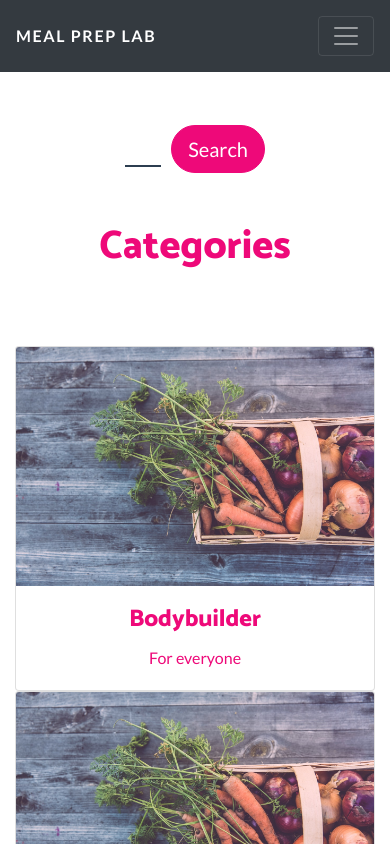
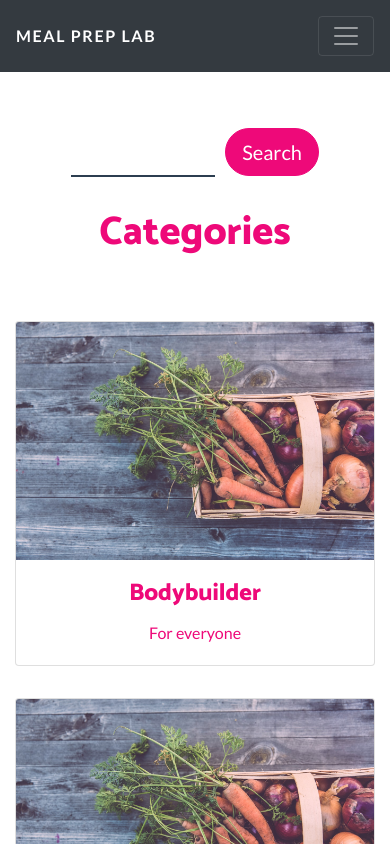
Before and after one commit to unhingedmagikarp/mealpreplab, a React (Create React App) app in the folder mealprep/: page /categories in a window 390 px wide. Shown: the top 844 px of the page. Built offline with nearby package versions, Linux system fonts and the light colour scheme.

Commit message:
search responsive design, block redesign

```diff
--- /dev/null
+++ b/mealprep/src/Components/Categories/Category.css
@@ -0,0 +1,13 @@
+.pageTitle {
+  margin-bottom: 3rem;
+  margin-top: 2rem;
+}
+
+.textColor {
+  color: #ee0979;
+}
+
+.spaceAround {
+  margin-top: 1rem;
+  margin-bottom: 1rem;
+}
--- a/mealprep/src/Components/Categories/CategoryItem.js
+++ b/mealprep/src/Components/Categories/CategoryItem.js
@@ -5,7 +5,7 @@ const CategoryItem = props => {
   return (
     <Link
       to="/"
-      className="col-sm-6 col-lg-4"
+      className="col-sm-6 col-lg-4 spaceAround"
       href={props.path}
       style={{ textDecoration: "none" }}
     >
--- a/mealprep/src/Components/Categories/CategoryPage.js
+++ b/mealprep/src/Components/Categories/CategoryPage.js
@@ -2,19 +2,15 @@ import React, { Component } from "react";
 import LandingPicture from "../../Assets/img/cats.jpg";
 import SearchItem from "../Search/SearchItem";
 import CategoryItem from "./CategoryItem";
+import "./Category.css";
 
 class CategoryPage extends Component {
   render() {
     return (
       <div className="container" style={{ marginTop: "125px" }}>
         <SearchItem />
-        <div
-          className="block-heading"
-          style={{ marginBottom: "75px", marginTop: "50px" }}
-        >
-          <h1 className="text-center" style={{ color: "#ee0979" }}>
-            Categories
-          </h1>
+        <div className="block-heading pageTitle">
+          <h1 className="text-center textColor">Categories</h1>
         </div>
 
         <div style={{ minHeight: "800px" }}>
--- a/mealprep/src/Components/Search/Search.css
+++ b/mealprep/src/Components/Search/Search.css
@@ -4,8 +4,8 @@
   border-bottom: solid 2px #2c3e50;
   margin-right: 10px;
   letter-spacing: 2px;
-  width: 10%;
-  padding: 0.4rem;
+  width: 15%;
+  padding: 0.8rem;
 }
 
 .form__button {
@@ -28,3 +28,27 @@ input:-webkit-autofill {
   -webkit-box-shadow: 0 0 0 30px #f3f3f3 inset;
   -webkit-text-fill-color: #2c3e50 !important;
 }
+
+@media screen and (max-width: 1200px) {
+  .form__input {
+    width: 20%;
+  }
+}
+
+@media screen and (max-width: 992px) {
+  .form__input {
+    width: 25%;
+  }
+}
+
+@media screen and (max-width: 768px) {
+  .form__input {
+    width: 30%;
+  }
+}
+
+@media screen and (max-width: 576px) {
+  .form__input {
+    width: 40%;
+  }
+}
```
